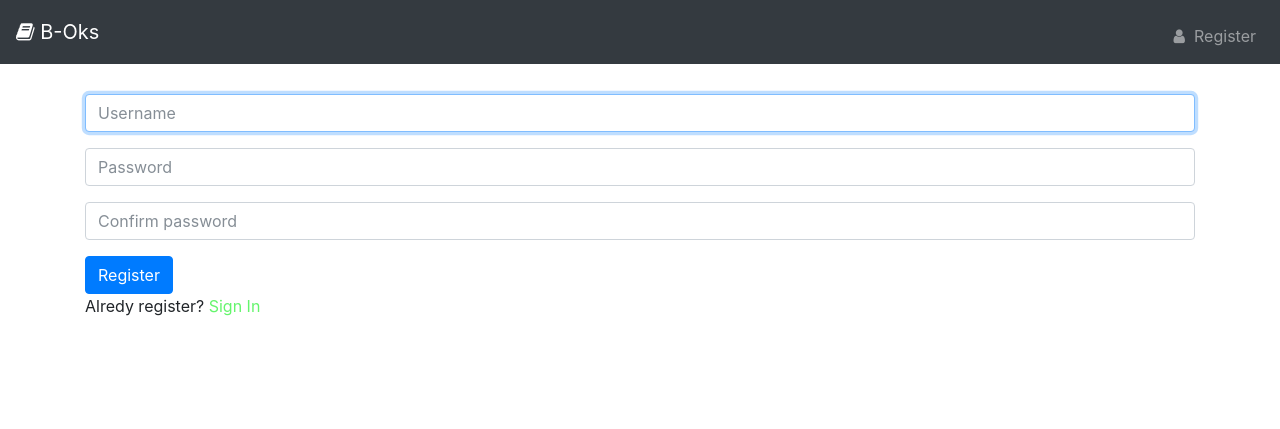
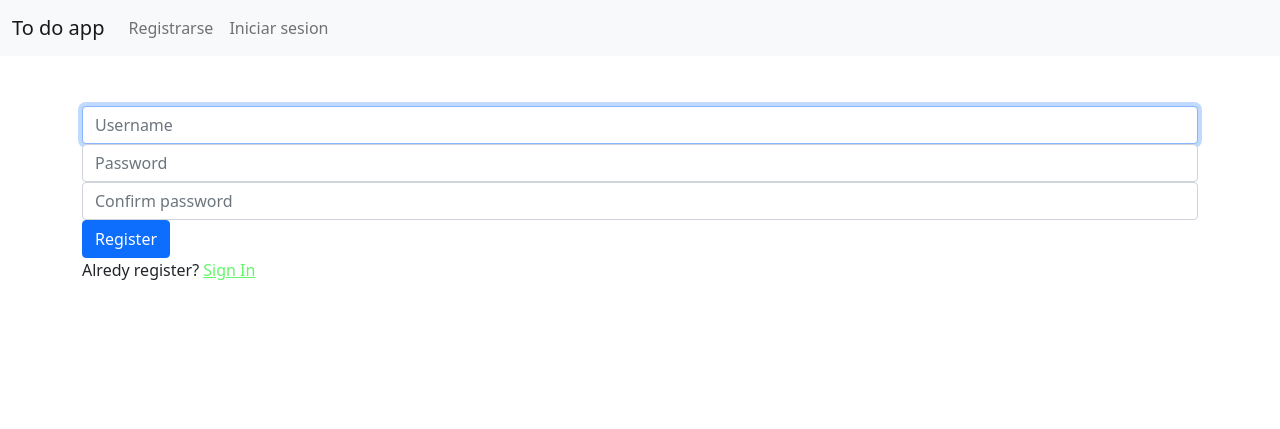
Before and after one commit to Anneke-01/to-do-app, a Flask app: page /register in a window 1280 px wide. Shown: the top 429 px of the page. Run offline with Flask 2, Linux system fonts and the light colour scheme; some libraries are stand-ins or nearby versions.

Commit message:
Subiendo archivos

```diff
--- a/application.py
+++ b/application.py
@@ -27,93 +27,110 @@ Session(app)
 # Set up database
 engine = create_engine(os.getenv("DATABASE_URL"))
 db = scoped_session(sessionmaker(bind=engine))
-data =[]
+
 @app.route('/')
 def index():
     if 'username' in session:
         username = session["username"]
-        id_user = db.execute("SELECT id_user FROM users WHERE username = :username",
-                          {"username": username}).fetchone()[0]
-
-        items = db.execute("SELECT * FROM todo WHERE user_id=:user_id and complete=false", {"user_id":id_user}).fetchall()
-        print(session["user_id"])
-        return render_template("index.html",username = session["username"], items=items)
+        id_user = db.execute("SELECT id_user FROM users WHERE username=:username",{"username":username}).fetchone()[0]
+        items = db.execute("SELECT * FROM todo WHERE user_id=:user_id and complete=false",{"user_id":id_user}).fetchall()
+        return render_template("index.html", username=session["username"], items=items)
     else:
-
-        return render_template("index.html")
-
-
-
+        return redirect(url_for("register"))
 
 @app.route("/register", methods=["GET", "POST"])
 def register():
-    """Register user"""
     if request.method == "POST":
+        if not request.form.get("username"):
+            return render_template("register.html", message="Debes proporcionar un nombre de usuario.")
+        if not request.form.get("password"):
+            return render_template("register.html", message="Debes proporcionar una contraseña")
+        if request.form.get("password") != request.form.get("confirmation"):
+            return render_template("register.html", message="Las contraseñas no coinciden")
         username = request.form.get("username")
-        confirmation = request.form.get("confirmation")
+        password = generate_password_hash(request.form.get("password"))
         respuesta = db.execute("SELECT id_user FROM users WHERE username = :username ", {
-                               "username": username}).fetchall()
+                                "username": username}).fetchall()
         if len(respuesta) != 0:
-            return render_template("register.html", message="username taken")
-        if request.form.get("password") != confirmation:
-            return render_template("register.html", message="passwords doesn't match")
-        password = generate_password_hash(request.form.get("password"))
+            return render_template("register.html", message="Usuario ya registrado")
         db.execute("INSERT INTO users(username, password) VALUES(:username, :password)",
-                   {"username": username, "password": password})
+                    {"username": username, "password": password})
         db.commit()
         session["user_id"] = respuesta
 
-        return redirect("/")
+        return redirect(url_for("index"), message="Registrado!")
     else:
         return render_template("register.html")
-
 
 @app.route("/login", methods=["GET", "POST"])
 def login():
     session.clear()
     if request.method == "POST":
+        if not request.form.get("username"):
+            return render_template("register.html", message="Debes proporcionar un nombre de usuario.")
+        if not request.form.get("password"):
+            return render_template("register.html", message="Debes proporcionar una contraseña")
         username = request.form.get("username")
-        print(username)
-        rows = db.execute("SELECT * FROM users WHERE username = :username",
-                          {"username": username}).fetchall()
-        print(rows)
-
-        if len(rows) != 1 or not check_password_hash(rows[0]["password"], request.form.get("password")):
-            return render_template("login.html", message="invalid username and/or password")
-        session["user_id"] = rows[0]["id_user"]
+        password = generate_password_hash(request.form.get("password"))
+        respuesta = db.execute("SELECT * FROM users WHERE username = :username ", {
+                                "username": username}).fetchall()
+        if len(respuesta) != 1 or not check_password_hash(respuesta[0]["password"], request.form.get("password")):
+            return render_template("login.html", message="Nombre de usuario o contraseña incorrectos")
+        session["user_id"] = respuesta[0]["id_user"]
         session["username"] = username
         return redirect("/")
     else:
         return render_template("login.html")
 
+@app.route("/agregar", methods=["GET", "POST"])
+def agregar():
+    if request.method == "POST":
+        username = session["username"]
+        id_user = db.execute("SELECT id_user FROM users WHERE username=:username",{"username":username}).fetchone()[0]
+        text = request.form.get("todoitem")
+        db.execute("INSERT INTO todo(user_id, text, complete) VALUES(:id_user,:text,false)",{"id_user":id_user,"text":text})
+        db.commit()
+        return redirect(url_for("index"))
+    else:
+        return redirect(url_for("index"))
+
+@app.route("/completado/<id_todo>", methods=["GET", "POST"])
+def completado(id_todo):
+    if 'username' in session:
+        username = session["username"]
+        id_user = db.execute("SELECT id_user FROM users WHERE username=:username",{"username":username}).fetchone()[0]
+        db.execute("UPDATE todo SET complete=true WHERE id_todo=:todo and user_id=:id_user", {"todo":id_todo,"id_user":id_user})
+        db.commit()
+        return redirect(url_for("index"))
+
+
+@app.route("/historial", methods=["GET","POST"])
+def historial():
+    if 'username' in session:
+        username = session["username"]
+        id_user = db.execute("SELECT id_user FROM users WHERE username=:username",{"username":username}).fetchone()[0]
+        items = db.execute("SELECT * FROM todo WHERE user_id=:user_id and complete=true",{"user_id":id_user}).fetchall()
+        return render_template("historial.html", items=items)
+    else:
+        return render_template("historial.html")
+@app.route("/eliminarHistorial",methods=["GET","POST"])
+def eliminarHistorial():
+    print("EEE")
+    username = session["username"]
+    id_user = db.execute("SELECT id_user FROM users WHERE username=:username",{"username":username}).fetchone()[0]
+    items = db.execute("SELECT * FROM todo WHERE user_id=:user_id and complete=true",{"user_id":id_user}).fetchall()
+    if len(items) != 1:
+        return render_template("historial.html",items=items)
+    else:
+        items = db.execute("DELETE FROM todo WHERE user_id=:user_id and complete=true",{"user_id":id_user})
+        return render_template("historial.html" )
+
+
+
+
 @app.route("/logout")
 def logout():
     session.clear()
     return redirect("/")
-
-@app.route("/add", methods=["GET", "POST"])
-def add():
-    if request.method == "POST":
-        username = session["username"]
-        id_user = db.execute("SELECT id_user FROM users WHERE username = :username",
-                          {"username": username}).fetchone()[0]
-        text = request.form.get("todoitem")
-        print(id_user)
-        print(text)
-        db.execute("INSERT INTO todo(user_id,text,complete) VALUES(:id_user, :text,false)",
-                   {"id_user": id_user, "text": text})
-        db.commit()
-        flash("saved!")
-        return redirect(url_for("index"))
-    else:
-        return redirect(url_for("index"))
-
-@app.route("/complete/<id_todo>", methods=["GET", "POST"])
-def complete(id_todo):
-
-    db.execute("UPDATE todo set complete=true where id_todo=:todo",  {"todo":id_todo})
-    db.commit()
-    return redirect(url_for("index"))
-
 if __name__ == '__main__':
     app.run(port=3300,debug=True)
--- a/templates/layout.html
+++ b/templates/layout.html
@@ -1,70 +1,59 @@
 <!DOCTYPE html>
 <html lang="en">
 <head>
-    <meta charset="utf-8"/>
-    <meta name="viewport" content="width=device-width, initial-scale=1, shrink-to-fit=no"/>
-    <link href="https://maxcdn.bootstrapcdn.com/bootstrap/4.0.0-beta.2/css/bootstrap.min.css" rel="stylesheet"/>
-    <link href="/static/style.css" rel="stylesheet"/>
-    <script src="https://code.jquery.com/jquery-3.1.1.min.js"></script>
-    <script src="https://cdnjs.cloudflare.com/ajax/libs/popper.js/1.12.3/umd/popper.min.js"></script>
-    <script src="https://maxcdn.bootstrapcdn.com/bootstrap/4.0.0-beta.2/js/bootstrap.min.js"></script>
-    <link rel="stylesheet" href="https://cdnjs.cloudflare.com/ajax/libs/font-awesome/4.7.0/css/font-awesome.min.css">
-
-    <title>{% block title %}{% endblock %}</title>
+    <meta charset="UTF-8">
+    <meta http-equiv="X-UA-Compatible" content="IE=edge">
+    <meta name="viewport" content="width=device-width, initial-scale=1.0">
+    <link href="https://cdn.jsdelivr.net/npm/bootstrap@5.1.3/dist/css/bootstrap.min.css" rel="stylesheet" integrity="sha384-1BmE4kWBq78iYhFldvKuhfTAU6auU8tT94WrHftjDbrCEXSU1oBoqyl2QvZ6jIW3" crossorigin="anonymous">
+    <title>{% block title %} {% endblock %}</title>
 </head>
 <body>
-
-    <nav class="navbar navbar-expand-md navbar-dark bg-dark">
-        <a class="navbar-brand" href="#"><i class="fa fa-book"></i> B-Oks</a>
-        <button aria-controls="navbar" aria-expanded="false" aria-label="Toggle navigation" class="navbar-toggler" data-target="#navbar" data-toggle="collapse" type="button">
+    <nav class="navbar navbar-expand-lg navbar-light bg-light">
+        <div class="container-fluid">
+          <a class="navbar-brand" href="#">To do app</a>
+          <button class="navbar-toggler" type="button" data-bs-toggle="collapse" data-bs-target="#navbarNav" aria-controls="navbarNav" aria-expanded="false" aria-label="Toggle navigation">
             <span class="navbar-toggler-icon"></span>
           </button>
-        <div class="collapse navbar-collapse" id="navbar">
+          <div class="collapse navbar-collapse" id="navbarNav">
             {% if session.user_id %}
-                <ul class="navbar-nav ml-auto mt-2">
-
-                    <li class="nav-item"><a class="nav-link" href="/logout">Log Out</a></li>
-                </ul>
-            {% else %}
-                <ul class="navbar-nav ml-auto mt-2">
-                    <li class="nav-item"><a class="nav-link" href="/register"><i class="fa fa-fw fa-user"></i> Register</a></li>
-
+            <ul class="navbar-nav">
+                <li class="nav-item">
+                  <a class="nav-link"  href="/">Todo list</a>
+                </li>
+                <li class="nav-item">
+                  <a class="nav-link"  href="/historial">Historial</a>
+                </li>
+                <li class="nav-item">
+                    <a class="nav-link"  href="/logout">Cerrar sesión</a>
+                </li>
 
             </ul>
-            {% endif %}
+
+            {%else%}
+            <ul class="navbar-nav">
+                <li class="nav-item">
+                  <a class="nav-link"  href="/register">Registrarse</a>
+                </li>
+                <li class="nav-item">
+                    <a class="nav-link"  href="/login">Iniciar sesion</a>
+                </li>
+            </ul>
+
+            {%endif%}
+          </div>
         </div>
       </nav>
-    <div style="position: relative;
-    z-index: 1;
-    padding-top: 30px;
-    margin-left: 30px;
-    margin-right: 30px;
-    text-align: center;">
       {% if message %}
       <div class="alert alert-warning alert-dismissible fade show" role="alert">
-                <strong>Holy guacamole!</strong> {{message}}
-                <button type="button" class="close" data-dismiss="alert" aria-label="Close">
-                    <span aria-hidden="true">&times;</span>
-                </button>
+        <strong>Mensaje:</strong> {{message}}
+        <button type="button" class="btn-close" data-bs-dismiss="alert" aria-label="Close"></button>
       </div>
       {% endif%}
+
+      <div class="container" style="margin-top: 50px;">
+        {% block body%}
+        {% endblock%}
       </div>
-    <main class="container">
-        {% block main %}{% endblock %}
-        <div class="container p-5">
-            {% block body %}
-            {% endblock %}
-        </div>
-    </main>
-    <script src='https://code.jquery.com/jquery-3.2.1.min.js'></script>
-    <script>
-        $('.message a').click(function() {
-            $('form').animate({
-                height: "toggle",
-                opacity: "toggle"
-            }, "slow");
-        });
-    </script>
-
+    <script src="https://cdn.jsdelivr.net/npm/bootstrap@5.1.3/dist/js/bootstrap.bundle.min.js" integrity="sha384-ka7Sk0Gln4gmtz2MlQnikT1wXgYsOg+OMhuP+IlRH9sENBO0LRn5q+8nbTov4+1p" crossorigin="anonymous"></script>
 </body>
 </html>
--- a/templates/register.html
+++ b/templates/register.html
@@ -4,21 +4,19 @@
     Register
 {% endblock %}
 
-{% block main %}
-    <div class="form">
-        <form action="/register" method="post">
+{% block body %}
+    <form action="/register" method="post">
         <div class="form-group">
             <input autocomplete="off" autofocus class="form-control" name="username" placeholder="Username" type="text" required/>
         </div>
         <div class="form-group">
-            <input class="form-control" name="password" placeholder="Password" type="password" required/>
+            <input class="form-control" name="password" placeholder="Password" type="password"/>
         </div>
         <div class="form-group">
-            <input class="form-control" name="confirmation" placeholder="Confirm password" type="password" required/>
+            <input class="form-control" name="confirmation" placeholder="Confirm password" type="password"/>
         </div>
-
         <button class="btn btn-primary" type="submit">Register</button>
         <p>Alredy register? <a href="/login" style="color: #65f56d;">Sign In</a><p>
     </form>
-    </div>
+
 {% endblock %}
```
Also changed, not shown: links.txt (added, +19 -0 lines), templates/historial.html (added, +22 -0 lines), templates/index.html (+19 -18 lines), templates/login.html (+5 -7 lines), 5 other files. Lines whose indentation alone changed are shown as unchanged.
